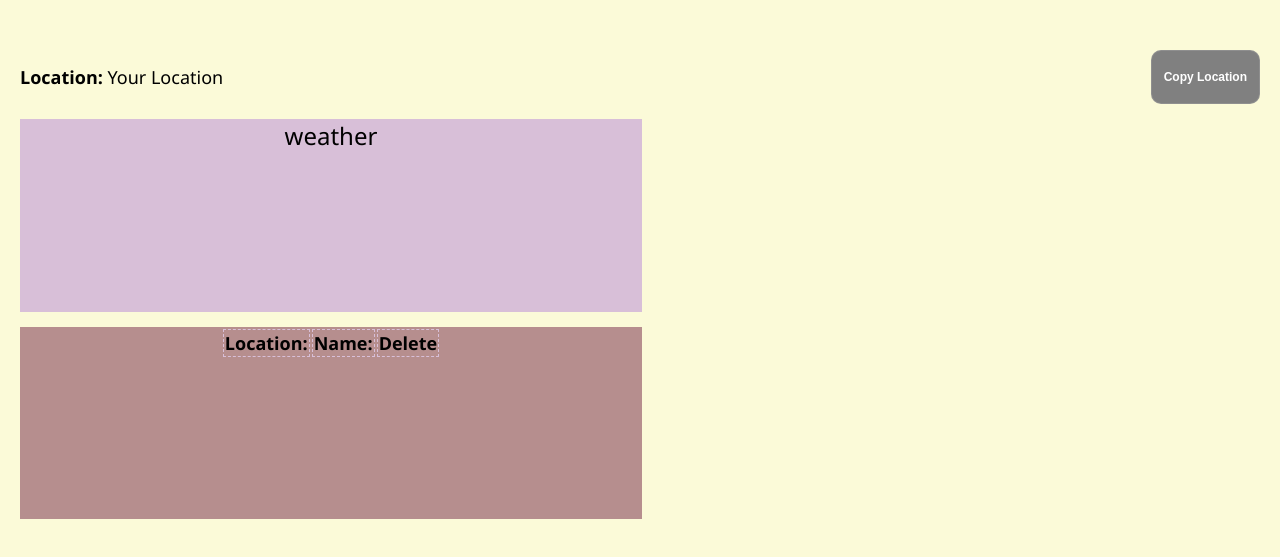
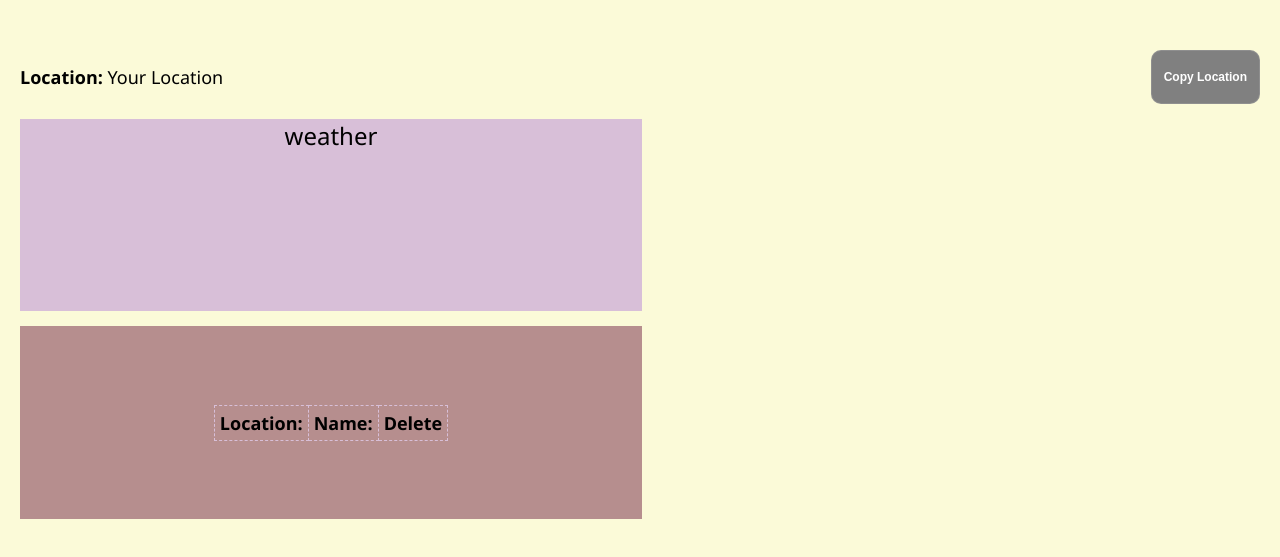
Before and after one commit to StavPartouche/Travel-tips, a plain HTML site: page index.html in a window 1280 px wide. Shown: the part 91-648 px from the top of the page. Drawn offline with Linux system fonts and the light colour scheme.

Commit message:
dqs added

```diff
--- a/css/style.css
+++ b/css/style.css
@@ -19,10 +19,12 @@ header {
 
 table {
     font-size: 1.5rem;
+    border-collapse: collapse;
 }
 
-td, th{
+table, td, th{
     border:1px dashed thistle;
+    padding: 5px;
 }
 
 button {
@@ -84,6 +86,11 @@ span {
 
 .location-table {
     background: rgb(182, 142, 142);
+    padding: 10px;
+}
+
+.location-table > table{
+padding: 5px;
 }
 
 .curr-location {
@@ -94,6 +101,10 @@ span {
 
 .flex {
     display: flex;
+}
+
+.flex.just-center{
+    justify-content: center;
 }
 
 .flex.column {
--- a/index.html
+++ b/index.html
@@ -23,7 +23,7 @@
       <section class="location-info flex">
         <aside class="aside flex column">
           <div class="weather">weather</div>
-          <div class="location-table flex column align-center">
+          <div class="location-table flex column align-center just-center">
             <table>
               <thead>
                 <th>Location:</th>
--- a/js/travel-controller.js
+++ b/js/travel-controller.js
@@ -140,8 +140,12 @@ function renderLocations(locations) {
     const strHtmls = locations.map((location, idx) => `<tr>
 <td>${idx + 1}</td>
 <td>${location.name}</td>
-<td>X</td>
+<td data-id="${location.id}" class"delete-btn">X</td>
 </tr>`).join('');
 
     elTbody.innerHTML = strHtmls;
 }
+
+document.querySelector('.location-body').addEventListener('click',(ev) => {
+    console.log(ev)
+})
```
